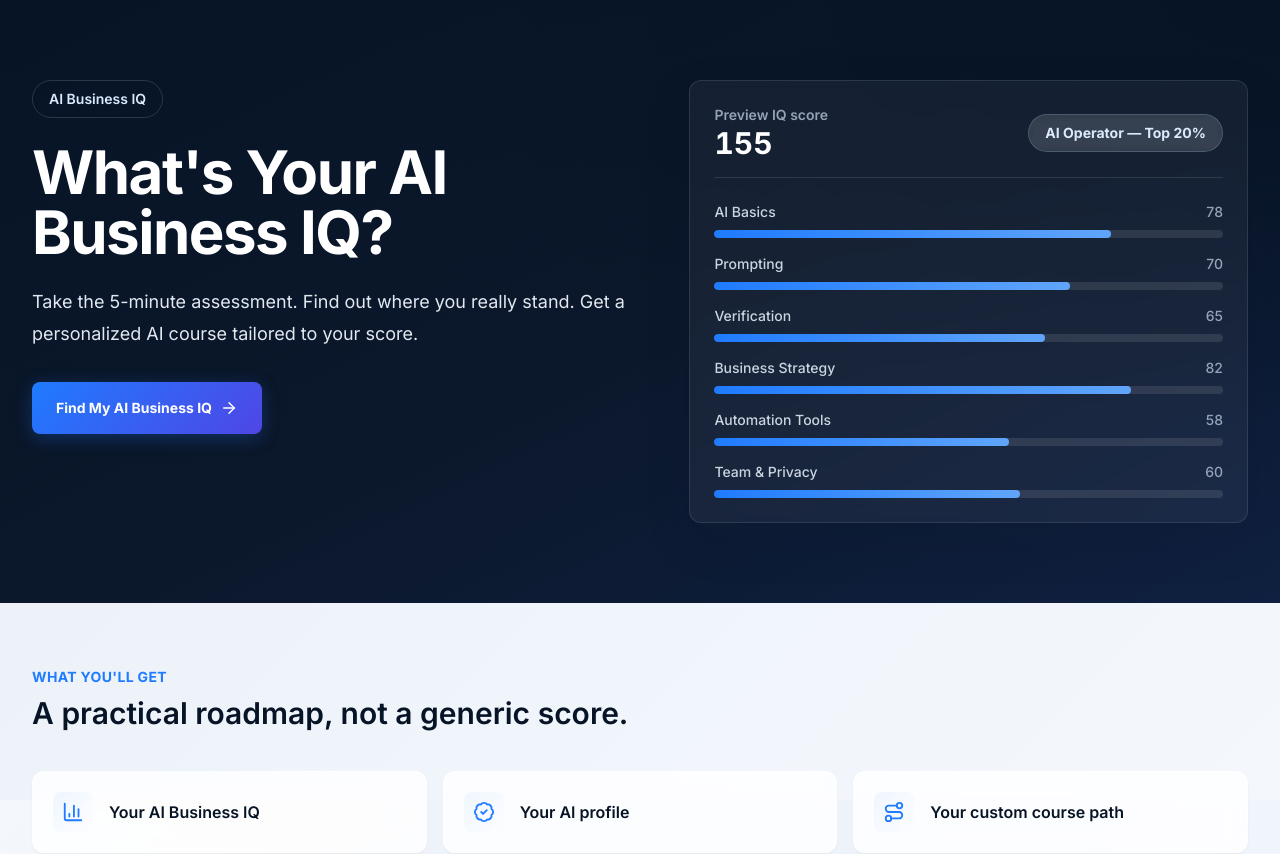
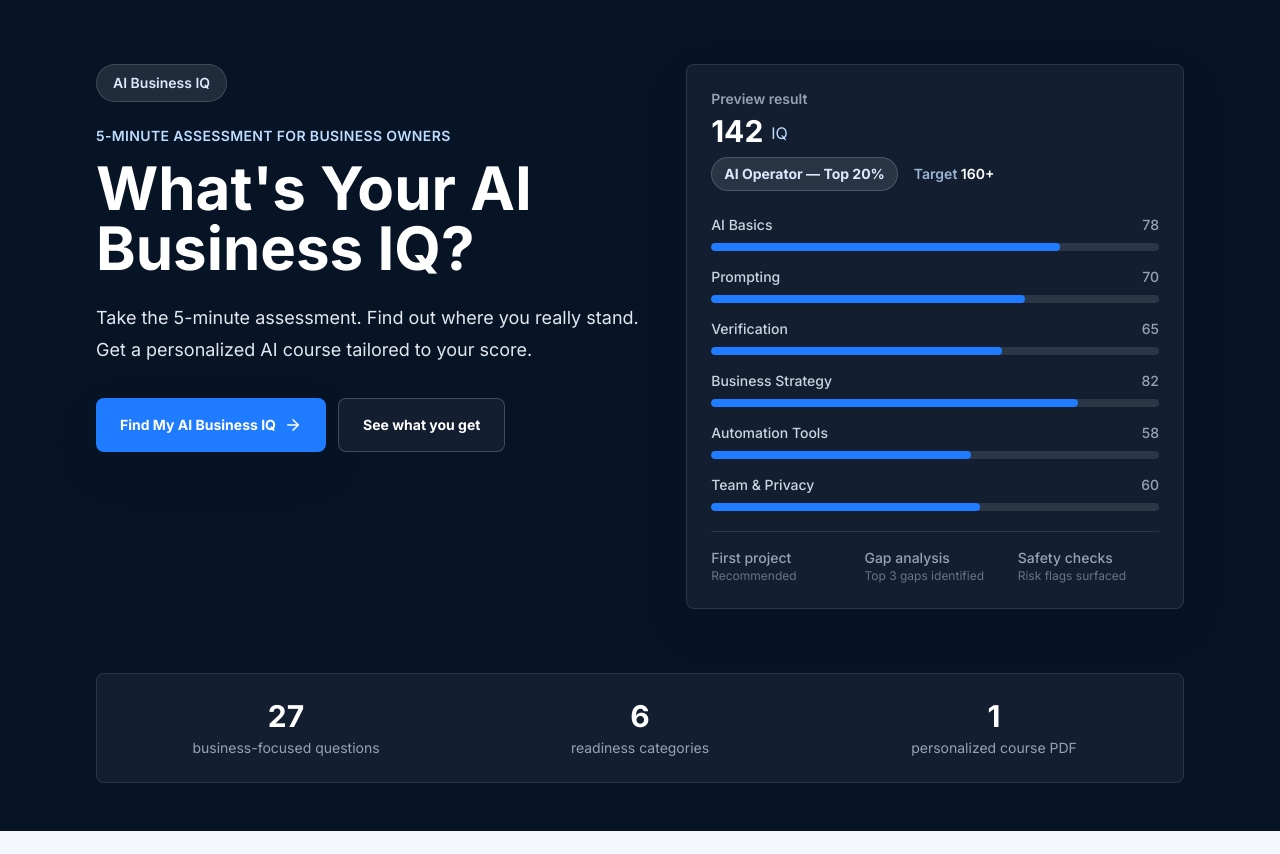
Before and after one commit to yuri799/ai-execution-score, a Next.js app: page / in a window 1280 px wide. Shown: the top 854 px of the page. Built offline with nearby package versions, Linux system fonts and the light colour scheme.

Commit message:
first commit

```diff
--- a/src/app/page.tsx
+++ b/src/app/page.tsx
@@ -1,8 +1,11 @@
-"use client";
-
-import { useEffect, useState } from "react";
 import Link from "next/link";
 import { ArrowRight, BadgeCheck, BarChart3, BookOpen, CheckCircle2, ClipboardList, Route } from "lucide-react";
+
+const stats = [
+  { value: "27", label: "business-focused questions" },
+  { value: "6", label: "readiness categories" },
+  { value: "1", label: "personalized course PDF" },
+];
 
 const outcomes = [
   { icon: BarChart3, label: "Your AI Business IQ" },
@@ -13,53 +16,46 @@ const outcomes = [
   { icon: BookOpen, label: "A 7-day action plan" },
 ];
 
-const previewScores = [142, 98, 178, 115, 67, 155, 88, 132];
-
 export default function LandingPage() {
-  const [displayScore, setDisplayScore] = useState(142);
-
-  useEffect(() => {
-    const interval = setInterval(() => {
-      setDisplayScore(previewScores[Math.floor(Math.random() * previewScores.length)]);
-    }, 2800);
-    return () => clearInterval(interval);
-  }, []);
-
-  const barColor = displayScore >= 135 ? "bg-gradient-to-r from-emerald-400 to-green-300" : displayScore >= 100 ? "bg-gradient-to-r from-electric to-indigo" : "bg-gradient-to-r from-slate-400 to-slate-300";
-
   return (
-    <main className="min-h-screen">
-      <section className="relative overflow-hidden bg-gradient-to-br from-navy via-ink to-[#0f2040] text-white">
-        <div className="absolute inset-0 bg-[radial-gradient(ellipse_at_top_right,_var(--tw-gradient-stops))] from-blue-500/8 via-transparent to-transparent" />
-        <div className="relative mx-auto grid min-h-[75vh] max-w-7xl content-center gap-10 px-5 py-20 lg:grid-cols-[1.05fr_0.95fr] lg:px-8">
+    <main className="min-h-screen bg-mist">
+      <section className="bg-navy text-white">
+        <div className="mx-auto grid min-h-[72vh] max-w-6xl content-center gap-10 px-6 py-16 lg:grid-cols-[1.05fr_0.95fr] lg:px-8">
           <div>
-            <div className="mb-6 inline-flex rounded-full border border-white/15 bg-white/8 px-4 py-2 text-sm font-semibold text-blue-100 backdrop-blur-sm">
+            <div className="mb-6 inline-flex rounded-full border border-white/15 bg-white/10 px-4 py-2 text-sm font-semibold text-blue-100">
               AI Business IQ
             </div>
-            <h1 className="max-w-3xl text-4xl font-bold leading-tight tracking-tight sm:text-5xl lg:text-6xl">
-              What&apos;s Your AI Business IQ?
-            </h1>
+            <p className="text-sm font-semibold uppercase tracking-wide text-blue-200">5-minute assessment for business owners</p>
+            <h1 className="mt-3 max-w-3xl text-5xl font-bold leading-tight sm:text-6xl">What&apos;s Your AI Business IQ?</h1>
             <p className="mt-6 max-w-2xl text-lg leading-8 text-slate-200">
               Take the 5-minute assessment. Find out where you really stand. Get a personalized AI course tailored to your score.
             </p>
+            <div className="mt-8 flex flex-wrap gap-3">
               <Link
                 href="/quiz"
-              className="btn-gradient mt-8 inline-flex items-center gap-2 rounded-lg px-6 py-4 text-sm font-bold text-white"
+                className="inline-flex items-center gap-2 rounded-lg bg-electric px-6 py-4 text-sm font-bold text-white shadow-soft transition hover:bg-blue-600"
               >
                 Find My AI Business IQ
                 <ArrowRight size={18} />
               </Link>
+              <Link
+                href="#outcomes"
+                className="inline-flex items-center gap-2 rounded-lg border border-white/20 bg-white/5 px-6 py-4 text-sm font-bold text-white backdrop-blur-sm transition hover:bg-white/10"
+              >
+                See what you get
+              </Link>
+            </div>
           </div>
 
-          <div className="rounded-xl border border-white/10 bg-white/5 p-6 text-navy shadow-soft backdrop-blur-sm">
-            <div className="flex items-center justify-between border-b border-white/10 pb-4">
-              <div>
-                <p className="text-sm font-semibold text-slate-400">Preview IQ score</p>
-                <p className="text-3xl font-bold tabular-nums text-white transition-all duration-300">{displayScore}</p>
+          <div className="rounded-lg border border-white/10 bg-white/5 p-6 text-navy shadow-soft backdrop-blur-sm">
+            <p className="text-sm font-semibold text-slate-400">Preview result</p>
+            <div className="mt-1 flex items-end gap-2">
+              <span className="text-3xl font-bold text-white">142</span>
+              <span className="pb-1 text-base text-blue-200">IQ</span>
             </div>
-              <span className="rounded-full border border-blue-200/20 bg-blue-50/10 px-4 py-2 text-sm font-bold text-blue-100 backdrop-blur-sm">
-                AI Operator — Top 20%
-              </span>
+            <div className="mt-2 flex items-center gap-4">
+              <span className="rounded-full bg-blue-50/10 px-3 py-1.5 text-sm font-bold text-blue-100 border border-blue-200/20">AI Operator — Top 20%</span>
+              <span className="text-sm font-semibold text-blue-200/80">Target <span className="text-white">160+</span></span>
             </div>
             <div className="mt-6 space-y-4">
               {["AI Basics", "Prompting", "Verification", "Business Strategy", "Automation Tools", "Team & Privacy"].map((label, index) => {
@@ -71,25 +67,53 @@ export default function LandingPage() {
                       <span className="text-slate-400">{vals[index]}</span>
                     </div>
                     <div className="h-2 overflow-hidden rounded-full bg-white/10">
-                      <div className="h-2 rounded-full bg-gradient-to-r from-electric to-blue-400" style={{ width: `${vals[index]}%` }} />
+                      <div className="h-2 rounded-full bg-electric" style={{ width: `${vals[index]}%` }} />
                     </div>
                   </div>
                 );
               })}
             </div>
+            <div className="mt-5 grid grid-cols-3 gap-3 border-t border-white/10 pt-4">
+              <div>
+                <p className="text-sm font-medium text-slate-400">First project</p>
+                <p className="text-xs text-slate-500">Recommended</p>
+              </div>
+              <div>
+                <p className="text-sm font-medium text-slate-400">Gap analysis</p>
+                <p className="text-xs text-slate-500">Top 3 gaps identified</p>
+              </div>
+              <div>
+                <p className="text-sm font-medium text-slate-400">Safety checks</p>
+                <p className="text-xs text-slate-500">Risk flags surfaced</p>
+              </div>
+            </div>
+          </div>
+        </div>
+
+        <div className="mx-auto max-w-6xl px-6 pb-12 lg:px-8">
+          <div className="grid grid-cols-3 gap-6 rounded-lg border border-white/10 bg-white/5 p-6 backdrop-blur-sm">
+            {stats.map(({ value, label }) => (
+              <div key={label} className="text-center">
+                <p className="text-3xl font-bold text-white">{value}</p>
+                <p className="mt-1 text-sm text-slate-400">{label}</p>
+              </div>
+            ))}
           </div>
         </div>
       </section>
 
-      <section className="mx-auto max-w-7xl px-5 py-16 lg:px-8">
+      <section id="outcomes" className="mx-auto max-w-6xl px-6 py-16 lg:px-8">
         <div className="mb-10">
           <p className="text-sm font-bold uppercase tracking-wide text-electric">What You&apos;ll Get</p>
           <h2 className="mt-2 text-3xl font-semibold text-navy">A practical roadmap, not a generic score.</h2>
+          <p className="mt-3 max-w-2xl leading-relaxed text-slate-600">
+            The assessment turns your answers into a course path, project recommendation, and action plan that fits how your business actually uses AI today.
+          </p>
         </div>
         <div className="grid gap-4 sm:grid-cols-2 lg:grid-cols-3">
           {outcomes.map(({ icon: Icon, label }) => (
-            <div key={label} className="card-lift flex items-center gap-4 rounded-xl border border-white/60 glass-card p-5 shadow-sm">
-              <span className="flex h-10 w-10 shrink-0 items-center justify-center rounded-lg bg-gradient-to-br from-blue-50 to-indigo-50">
+            <div key={label} className="flex items-center gap-4 rounded-lg border border-line bg-white p-5 shadow-sm">
+              <span className="flex h-10 w-10 shrink-0 items-center justify-center rounded-lg bg-blue-50">
                 <Icon className="text-electric" size={22} />
               </span>
               <p className="font-semibold text-navy">{label}</p>
--- a/src/components/IqBellCurve.tsx
+++ b/src/components/IqBellCurve.tsx
@@ -75,11 +75,6 @@ export function IqBellCurve({ score }: IqBellCurveProps) {
           strokeWidth="3.5"
           strokeLinecap="round"
         />
-        <line x1={xFor(100)} x2={xFor(100)} y1="72" y2={baseline + 6} stroke="#94a3b8" strokeDasharray="5 7" strokeWidth="1.5" />
-        <text x={xFor(100)} y="76" textAnchor="middle" fill="#64748b" fontSize="15" fontWeight="700">
-          Average
-        </text>
-
         <g filter="url(#glow)">
           <line className="iq-marker-line" x1={markerX} x2={markerX} y1={baseline + 8} y2={markerY - 10} stroke="#1f7bff" strokeWidth="5" strokeLinecap="round" />
           <circle className="iq-marker-dot" cx={markerX} cy={markerY - 15} r="11" fill="#1f7bff" />
@@ -89,14 +84,22 @@ export function IqBellCurve({ score }: IqBellCurveProps) {
         </text>
 
         <line x1={leftPad} x2={width - rightPad} y1={baseline + 18} y2={baseline + 18} stroke="#cbd5e1" strokeWidth="1" />
-        {ticks.map((tick) => (
-          <g key={tick}>
-            <line x1={xFor(tick)} x2={xFor(tick)} y1={baseline + 12} y2={baseline + 24} stroke="#94a3b8" strokeWidth="1" />
-            <text x={xFor(tick)} y={baseline + 46} textAnchor="middle" fill="#64748b" fontSize="14" fontWeight="700">
-              {tick}
-            </text>
-          </g>
-        ))}
+        {ticks.map((tick) => {
+          const isAverage = tick === 100;
+          return (
+            <g key={tick}>
+              <line x1={xFor(tick)} x2={xFor(tick)} y1={baseline + 12} y2={baseline + 24} stroke="#94a3b8" strokeWidth="1" strokeDasharray={isAverage ? "5 7" : undefined} />
+              {isAverage ? (
+                <text x={xFor(tick)} y={baseline + 42} textAnchor="middle" fill="#64748b" fontSize="12" fontWeight="700">
+                  Avg
+                </text>
+              ) : null}
+              <text x={xFor(tick)} y={isAverage ? baseline + 60 : baseline + 46} textAnchor="middle" fill="#64748b" fontSize="14" fontWeight="700">
+                {tick}
+              </text>
+            </g>
+          );
+        })}
       </svg>
       <p className="mt-4 text-sm leading-6 text-slate-600">
         The average AI Business IQ across business owners is 100. The top 1% scores above 190. To stay ahead of the curve, you want to be in the top 5% (160+).
```
Lines whose indentation alone changed are shown as unchanged.
